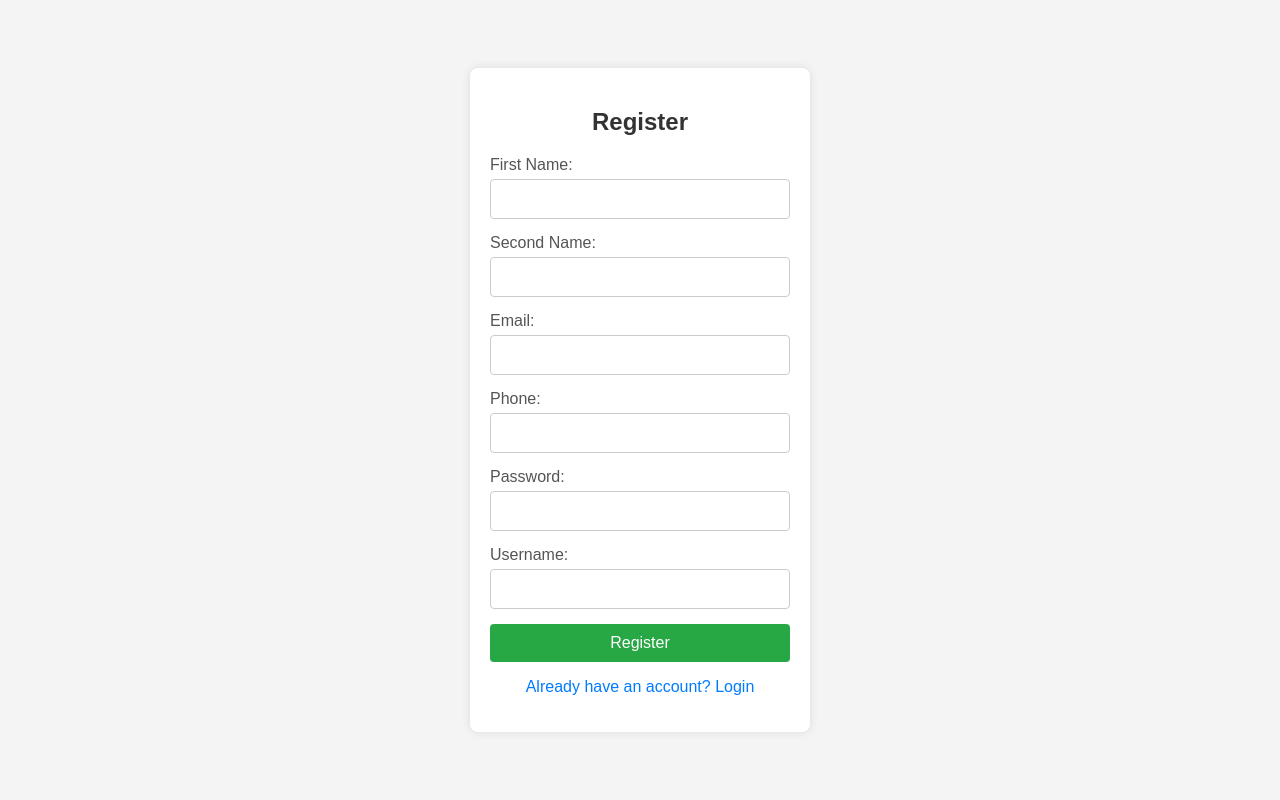
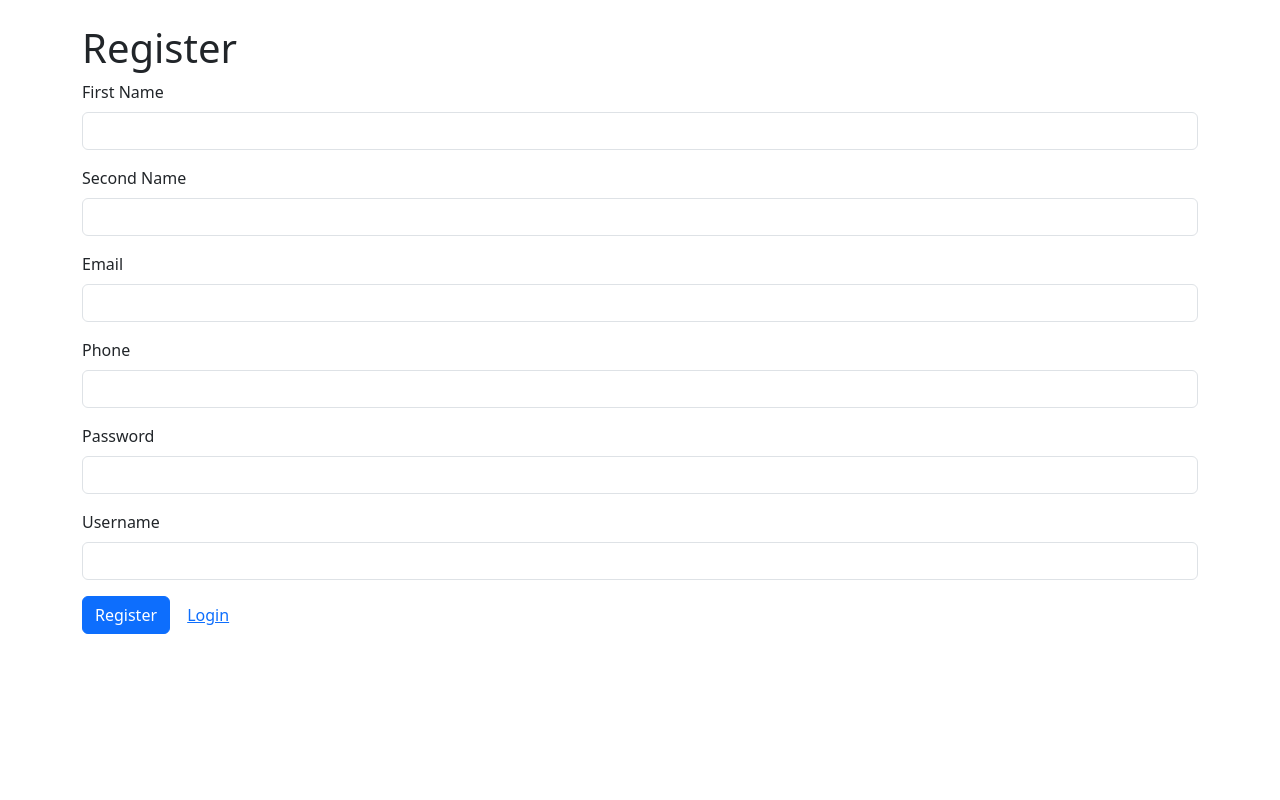
Before and after one commit to nonahgame/nal-hpl, a Flask app: page /register in a window 1280 px wide. Run offline with Flask 3, Linux system fonts and the light colour scheme.

Commit message:
Update register.html

```diff
--- a/templates/register.html
+++ b/templates/register.html
@@ -3,108 +3,52 @@
 <head>
     <meta charset="UTF-8">
     <meta name="viewport" content="width=device-width, initial-scale=1.0">
-    <title>Register - Open International Hospital</title>
-    <style>
-        body {
-            font-family: Arial, sans-serif;
-            background-color: #f4f4f4;
-            margin: 0;
-            padding: 0;
-            display: flex;
-            justify-content: center;
-            align-items: center;
-            height: 100vh;
-        }
-        .container {
-            background-color: #fff;
-            padding: 20px;
-            border-radius: 8px;
-            box-shadow: 0 0 10px rgba(0, 0, 0, 0.1);
-            width: 300px;
-        }
-        h2 {
-            text-align: center;
-            color: #333;
-        }
-        form {
-            display: flex;
-            flex-direction: column;
-        }
-        label {
-            margin-bottom: 5px;
-            color: #555;
-        }
-        input[type="text"], input[type="email"], input[type="password"] {
-            padding: 10px;
-            margin-bottom: 15px;
-            border: 1px solid #ccc;
-            border-radius: 4px;
-            font-size: 16px;
-        }
-        button {
-            padding: 10px;
-            background-color: #28a745;
-            color: #fff;
-            border: none;
-            border-radius: 4px;
-            cursor: pointer;
-            font-size: 16px;
-        }
-        button:hover {
-            background-color: #218838;
-        }
-        .flash-messages {
-            margin-bottom: 15px;
-        }
-        .flash-messages .error {
-            color: red;
-        }
-        .flash-messages .success {
-            color: green;
-        }
-        .links {
-            text-align: center;
-            margin-top: 10px;
-        }
-        .links a {
-            color: #007bff;
-            text-decoration: none;
-        }
-        .links a:hover {
-            text-decoration: underline;
-        }
-    </style>
+    <title>Register</title>
+    <link href="https://cdn.jsdelivr.net/npm/bootstrap@5.3.0/dist/css/bootstrap.min.css" rel="stylesheet">
+    <link rel="stylesheet" href="{{ url_for('static', filename='style.css') }}">
 </head>
 <body>
-    <div class="container">
-        <h2>Register</h2>
-        <div class="flash-messages">
+    <div class="container mt-4">
+        <h1>Register</h1>
         {% with messages = get_flashed_messages(with_categories=true) %}
             {% if messages %}
                 {% for category, message in messages %}
-                        <p class="{{ category }}">{{ message }}</p>
+                    <div class="alert alert-{{ 'success' if category == 'success' else 'danger' }} alert-dismissible fade show" role="alert">
+                        {{ message }}
+                        <button type="button" class="btn-close" data-bs-dismiss="alert" aria-label="Close"></button>
+                    </div>
                 {% endfor %}
             {% endif %}
         {% endwith %}
+        <form method="POST" action="{{ url_for('register') }}">
+            <div class="mb-3">
+                <label for="first_name" class="form-label">First Name</label>
+                <input type="text" name="first_name" id="first_name" class="form-control" required>
             </div>
-        <form method="POST" action="{{ url_for('register') }}">
-            <label for="first_name">First Name:</label>
-            <input type="text" id="first_name" name="first_name" required>
-            <label for="second_name">Second Name:</label>
-            <input type="text" id="second_name" name="second_name" required>
-            <label for="email">Email:</label>
-            <input type="email" id="email" name="email" required>
-            <label for="phone">Phone:</label>
-            <input type="text" id="phone" name="phone" required>
-            <label for="password">Password:</label>
-            <input type="password" id="password" name="password" required>
-            <label for="username">Username:</label>
-            <input type="text" id="username" name="username" required>
-            <button type="submit">Register</button>
+            <div class="mb-3">
+                <label for="second_name" class="form-label">Second Name</label>
+                <input type="text" name="second_name" id="second_name" class="form-control" required>
+            </div>
+            <div class="mb-3">
+                <label for="email" class="form-label">Email</label>
+                <input type="email" name="email" id="email" class="form-control" required>
+            </div>
+            <div class="mb-3">
+                <label for="phone" class="form-label">Phone</label>
+                <input type="text" name="phone" id="phone" class="form-control" required>
+            </div>
+            <div class="mb-3">
+                <label for="password" class="form-label">Password</label>
+                <input type="password" name="password" id="password" class="form-control" required>
+            </div>
+            <div class="mb-3">
+                <label for="username" class="form-label">Username</label>
+                <input type="text" name="username" id="username" class="form-control" required>
+            </div>
+            <button type="submit" class="btn btn-primary">Register</button>
+            <a href="{{ url_for('login') }}" class="btn btn-link">Login</a>
         </form>
-        <div class="links">
-            <p><a href="{{ url_for('login') }}">Already have an account? Login</a></p>
     </div>
-    </div>
+    <script src="https://cdn.jsdelivr.net/npm/bootstrap@5.3.0/dist/js/bootstrap.bundle.min.js"></script>
 </body>
 </html>
```
Lines whose indentation alone changed are shown as unchanged.
